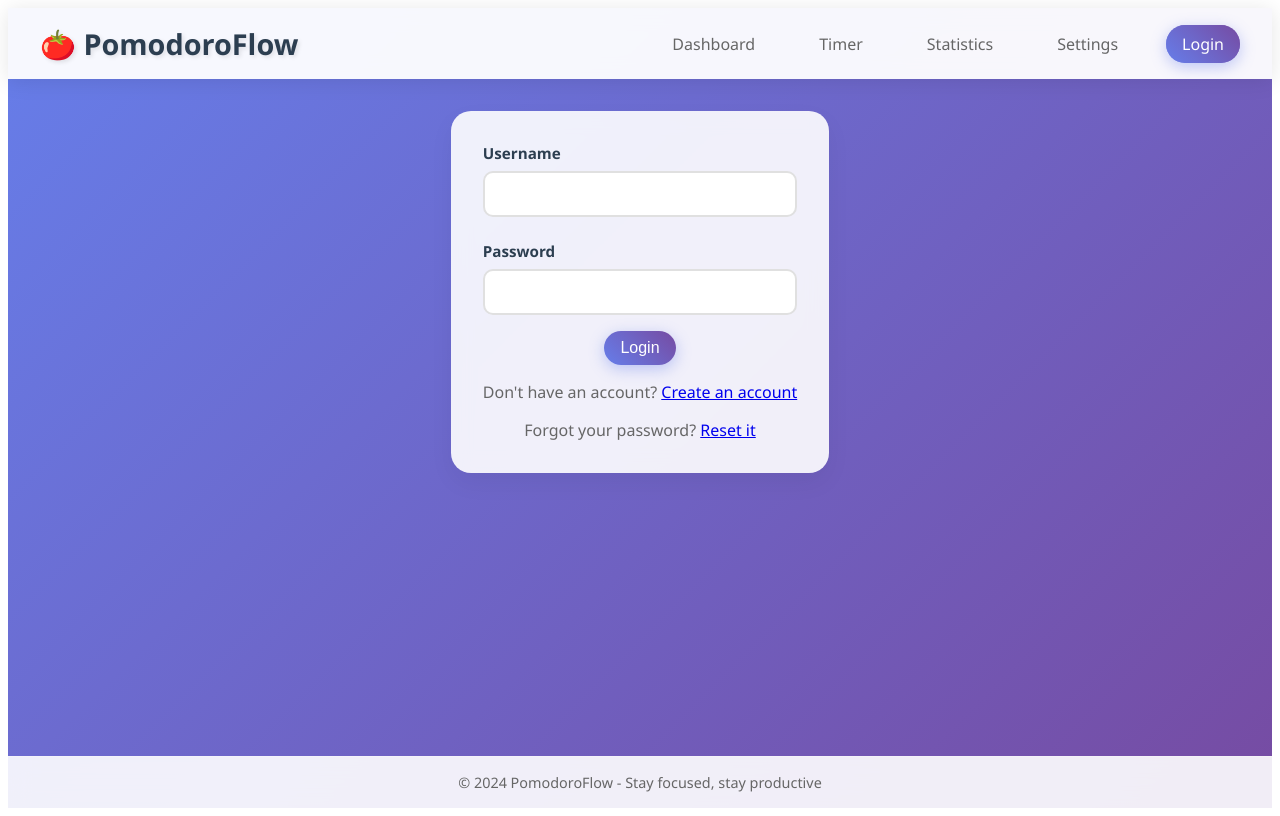
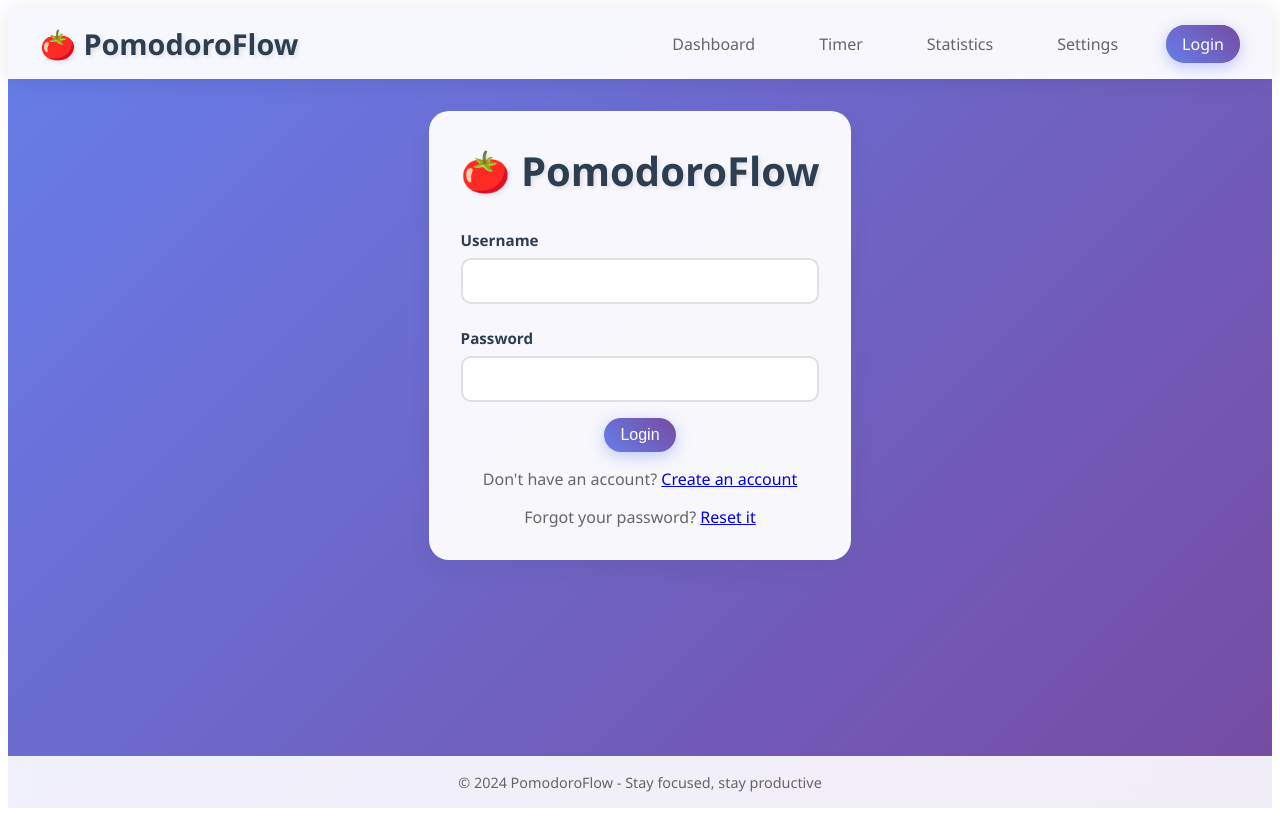
Before and after one commit to DarrenLee09/HonqueDoro, an Angular app: page /login in a window 1280 px wide. Built offline with nearby package versions, Linux system fonts and the light colour scheme.

Commit message:
Add Title

```diff
--- a/src/app/components/login/login.css
+++ b/src/app/components/login/login.css
@@ -17,7 +17,7 @@
   font-size: 2.5rem;
   font-weight: 700;
   color: #2c3e50;
-  margin: 0 0 1rem 0;
+  margin: 0 0 2rem 0;
   text-shadow: 2px 2px 4px rgba(0, 0, 0, 0.1);
 }
 
@@ -31,7 +31,6 @@
 }
 
 .login {
-  background: rgba(255, 255, 255, 0.9);
   backdrop-filter: blur(10px);
   border-radius: 20px;
   padding: 2rem;
--- a/src/app/components/login/login.html
+++ b/src/app/components/login/login.html
@@ -1,5 +1,6 @@
 <div class="login-container">
   <div class="login">
+    <h1>🍅 PomodoroFlow</h1>
     <div class="form-grid">
       <div class="form-group">
         <label for="username">Username</label>
```
